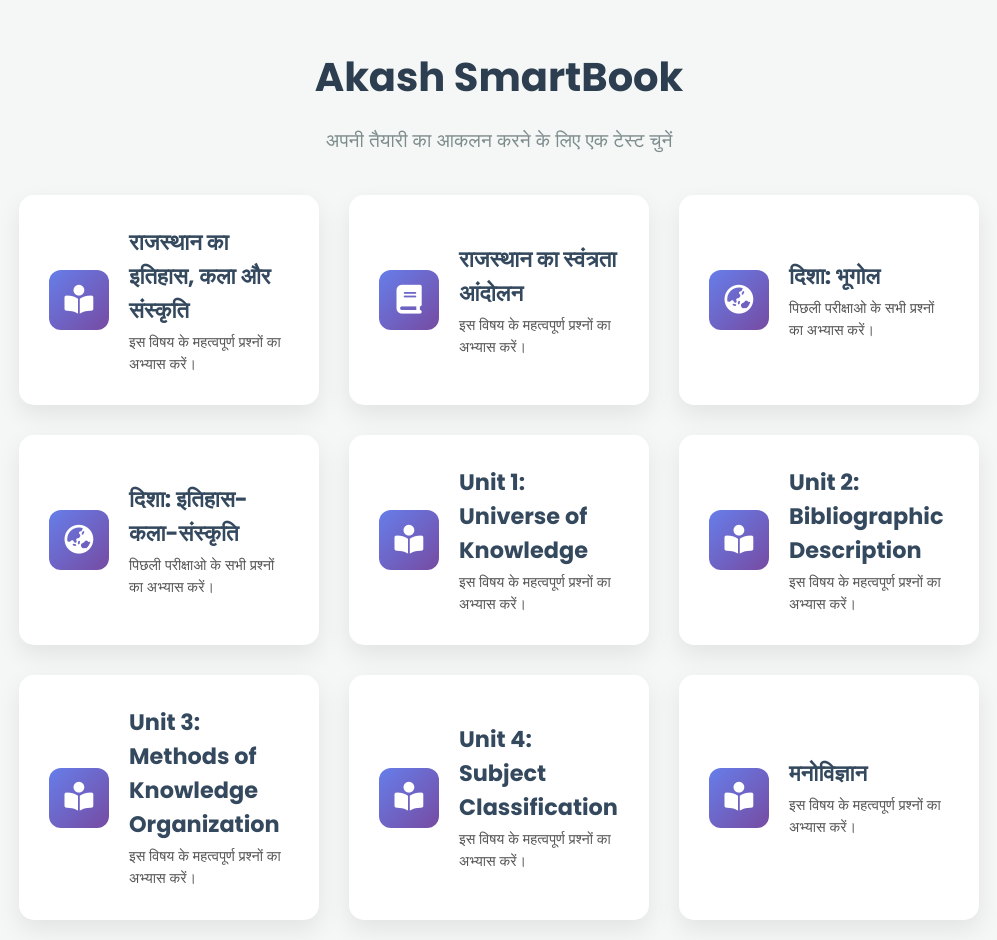
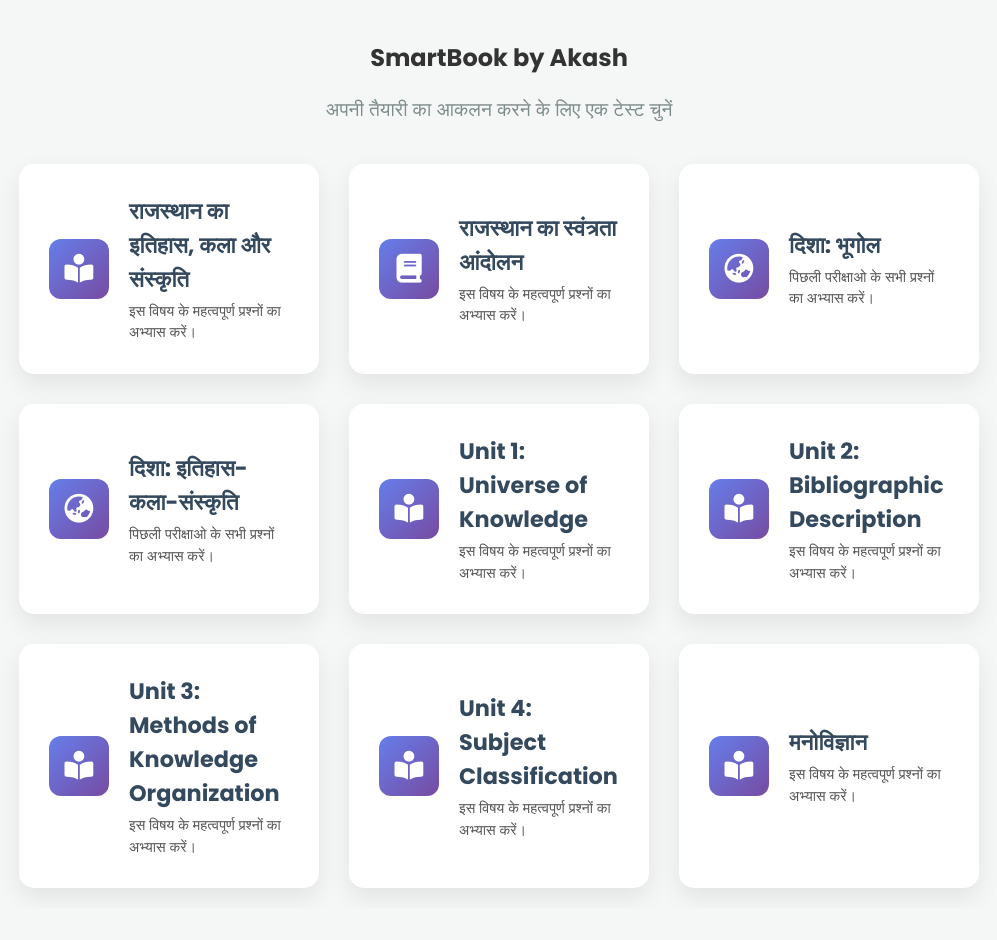
Before and after one commit to akashsodh/smartbook, a plain HTML site: page index.html in a window 1280 px wide. Shown: the whole page, without its empty margins (141-1138 px from the left). After the commit the page ends 908 px from the top, so only its background shows below. Drawn offline with Linux system fonts and the light colour scheme.

Commit message:
Update index.html

```diff
--- a/index.html
+++ b/index.html
@@ -13,7 +13,7 @@
 <body>
     <div class="container">
         <header>
-            <h1>Akash SmartBook</h1>
+            <h2>SmartBook by Akash</h2>
             <p>अपनी तैयारी का आकलन करने के लिए एक टेस्ट चुनें</p>
         </header>
 
```
